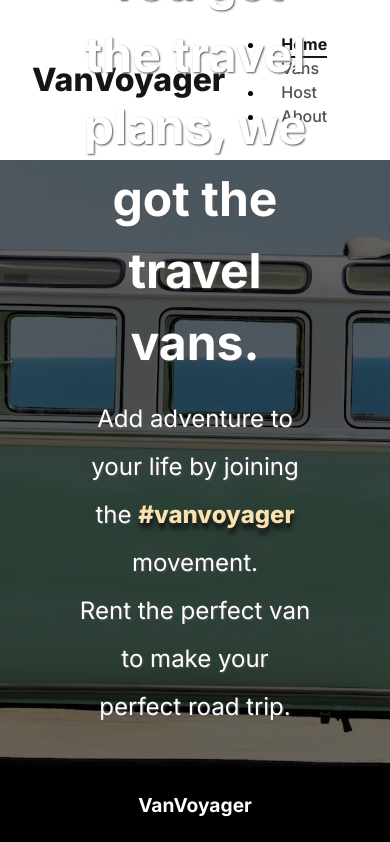
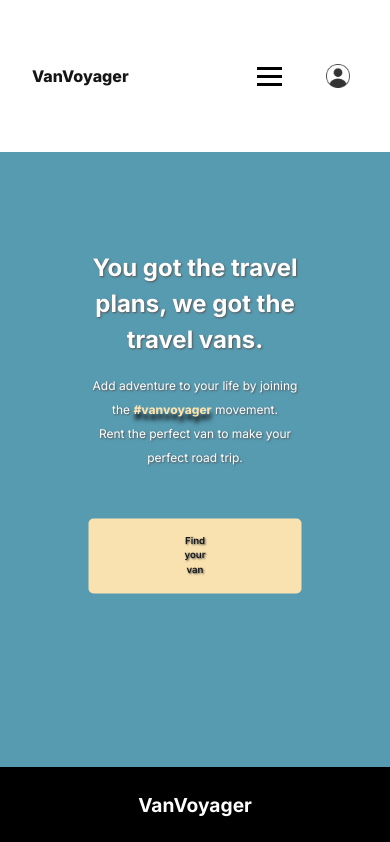
Before and after one commit to heet-git/van-voyager, a React (Create React App) app: page / in a window 390 px wide. Shown: the top 842 px of the page. Built offline with nearby package versions, Linux system fonts and the light colour scheme; what miragejs would draw is missing.

Commit message:
create a hamburger menu for mobile view

```diff
--- a/package.json
+++ b/package.json
@@ -15,6 +15,8 @@
     "match-sorter": "^6.3.1",
     "react": "^18.2.0",
     "react-dom": "^18.2.0",
+    "react-icons": "^4.10.1",
+    "react-modal": "^3.16.1",
     "react-router-dom": "^6.4.3",
     "react-scripts": "5.0.1",
     "sort-by": "^1.2.0",
--- a/src/common/Header.jsx
+++ b/src/common/Header.jsx
@@ -1,33 +1,45 @@
-import React from "react";
+import React, { useState } from "react";
 import { Link, NavLink } from "react-router-dom";
 import profileImg from "../assets/profile.png"
 
 function Header() {
+    const [isMenuOpen, setIsMenuOpen] = useState(false)
+
+    const toggleMenu = () => {
+        setIsMenuOpen(!isMenuOpen)
+        console.log(isMenuOpen)
+    }
+
 return (
     <header>
         <div className="header-container">
             <div>
             <NavLink to ="/"className="site-name">VanVoyager</NavLink>
             </div>
-            <nav className="navbar">
+            <div className="navbar">
                 <div className="nav-pages">
-                    <ul className="nav-menu">
-                        <li className="nav-item">
+                    <div className="hamburger" onClick={toggleMenu}>
+                        <span className="bar"></span>
+                        <span className="bar"></span>
+                        <span className="bar"></span>
+                    </div>
+                    <ul className= "nav-menu" onClick={toggleMenu}>
+                        <li className="nav-item" >
                             <NavLink to="/" className={({ isActive }) =>isActive ? "active" : ""}>
                             Home
                             </NavLink>
                         </li>
-                        <li className="nav-item">
+                        <li className="nav-item" onClick={toggleMenu}>
                             <NavLink to="vans" className={({ isActive }) =>isActive ? "active" : ""}>
                             Vans
                             </NavLink>
                         </li>
-                        <li className="nav-item">
+                        <li className="nav-item" onClick={toggleMenu}>
                             <NavLink to="host" className={({ isActive }) =>isActive ? "active" : ""}>
                             Host
                             </NavLink>
                         </li>
-                        <li className="nav-item">
+                        <li className="nav-item" onClick={toggleMenu}>
                             <NavLink to="about" className={({ isActive }) =>isActive ? "active" : ""}>
                             About
                             </NavLink>
@@ -37,8 +49,41 @@ return (
                 <Link to="login" className="login-link">
                     <img src={profileImg} alt="profile" className="profileImg"/>
                 </Link>
-            </nav>
+            </div>
         </div>
+
+    <style jsx> {`
+
+    .hamburger{
+            display: none;
+        }
+
+    @media all and (max-width: 480px){
+            .hamburger{
+                display: block;
+            }
+
+            .bar:nth-child(1){
+                transform: ${ isMenuOpen ? "translateY(8px) rotate(45deg)"
+                : "rotate(0)"};
+            }
+
+            .bar:nth-child(2){
+                opacity: ${ isMenuOpen ? "0" : "1" };
+            }
+
+            .bar:nth-child(3){
+                transform: ${ isMenuOpen ? "translateY(-8px) rotate(-45deg)"
+                : "rotate(0)"};
+            }
+
+            .nav-menu{
+                display: ${isMenuOpen ? "flex" : "none"};
+            }
+        }
+
+    `} </style>
+
     </header>
 );
 }
--- a/src/pages/Home.jsx
+++ b/src/pages/Home.jsx
@@ -1,11 +1,7 @@
 import React from "react"
 import { Link } from "react-router-dom"
 
-
-
 function Home(){
-
-
     return (
         <div className="home-container">
             <div className="home-intro">
--- a/src/styles.css
+++ b/src/styles.css
@@ -65,6 +65,16 @@ header{
 .navbar {
     display: flex;
     flex-direction: row;
+    align-items: center;
+}
+
+.nav-menu{
+    display: flex;
+    flex-direction: row;
+}
+
+.nav-item{
+    list-style-type: none;
 }
 
 .navbar a{
@@ -72,14 +82,13 @@ header{
     font-weight: 500;
     text-decoration: none;
     color: var(--grey);
-    list-style-type: none;
 }
 
 .navbar a.active{
     color: var(--black);
     font-weight: bold;
+    border-bottom: 2px solid var(--black);
     padding-bottom: 2px;
-    border-bottom: 2px solid var(--black);
 }
 
 .site-name{
@@ -91,6 +100,21 @@ header{
 
 .profileImg{
     height: 1.5rem;
+}
+
+.hamburger{
+    display: none;
+    cursor: pointer;
+}
+
+.bar{
+    display: block;
+    width: 25px;
+    height: 3px;
+    margin: 5px auto;
+    -webkit-transition: all 0.3s ease-in-out;
+    transition: all 0.3s ease-in-out;
+    background-color: black;
 }
 
 /*** Footer ***/
@@ -122,7 +146,7 @@ header{
     overflow: hidden;
 }
 
-.home-intro{
+.home-intro {
     text-align: center;
     position: absolute;
     top: 50%;
@@ -573,25 +597,6 @@ section a{
     font-weight: 600;
 }
 
-
-/*** Media queries
-------------------------------------------
-Responsive Grid Media Queries - 1280, 1024, 768, 480
-1280-1024   - desktop (default grid)
-1024-768    - tablet landscape
-768-480     - tablet
-480-less    - phone landscape & smaller
---------------------------------------------
-@media all and (min-width: 1024px) and (max-width: 1280px) {}
-
-@media all and (min-width: 768px) and (max-width: 1024px) {}
-
-@media all and (min-width: 480px) and (max-width: 768px) {}
-
-@media all and (max-width: 480px) {}
-
-***/
-
 /*** Tablet view ***/
 
 @media all and (min-width: 480px) and (max-width: 1024px) {
@@ -704,4 +709,51 @@ Responsive Grid Media Queries - 1280, 1024, 768, 480
 
 @media all and (max-width: 480px) {
 
+    /***  Header ***/
+    .site-name{
+        font-size: 1rem;
+    }
+
+    .nav-pages{
+        justify-content: space-around;
+    }
+
+    .nav-menu{
+        position: absolute;
+        flex-direction: column;
+        padding: 0;
+        left: 0;
+        width: 100%;
+        margin-top: 2rem;
+        text-align: center;
+        background-color: var(--main);
+        transition: 0.3s;
+        z-index: 10;
+    }
+
+    .nav-pages{
+        width: 100%;
+    }
+
+    .nav-item{
+        margin: 16px 0;
+    }
+
+    .profileImg{
+        margin: 1rem;
+    }
+
+    /*** Home ***/
+
+    .home-container{
+    background: #579BB1;
+    color: var(--white);
+    height: 100vh;
+    width: 100vw;
+    overflow: hidden;
 }
+
+    .home-intro{
+    font-size: 0.5em;
+}
+}
```
Also changed, not shown: 1 other file (tests, documents, lock files or other folders).
